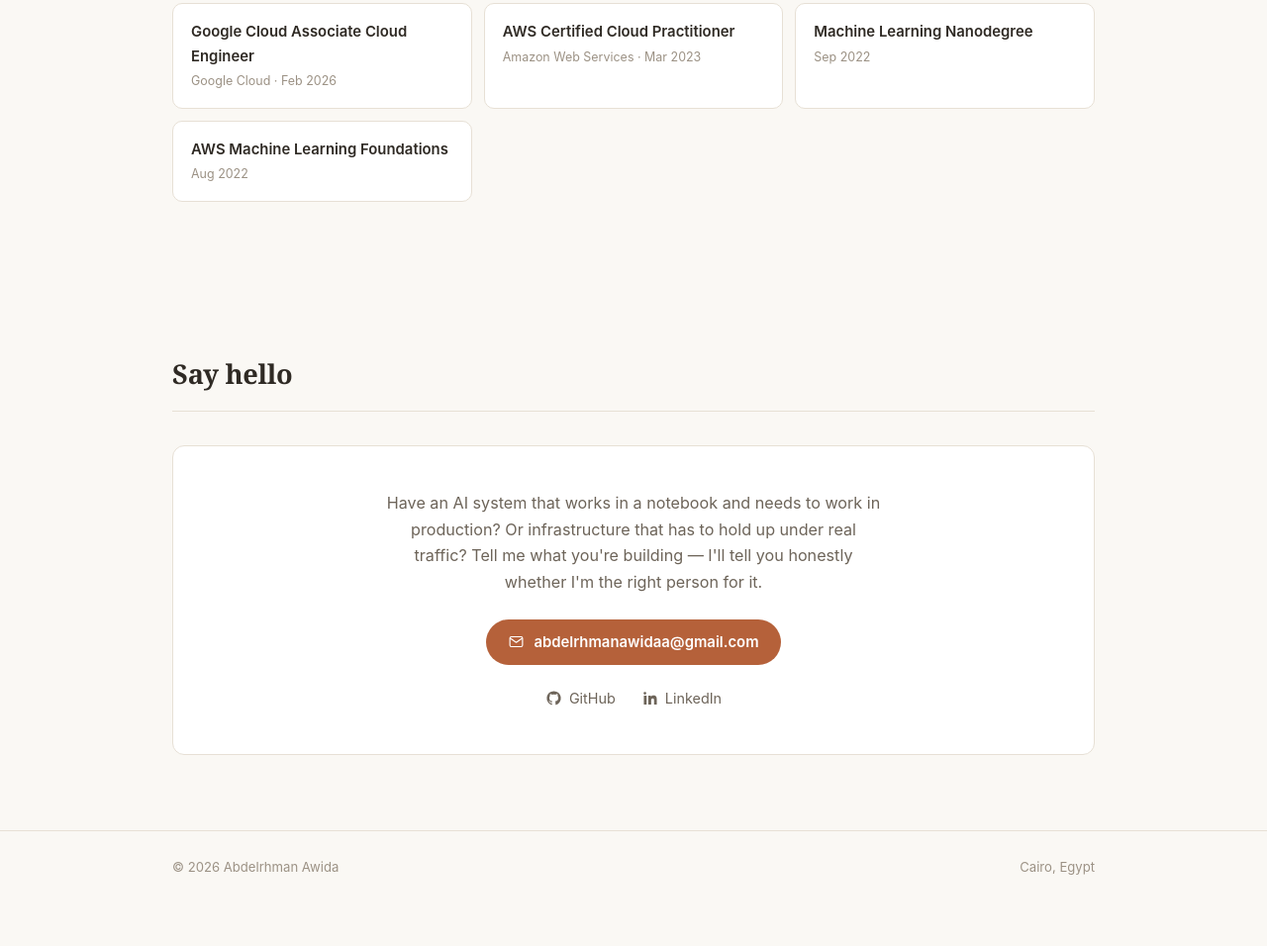
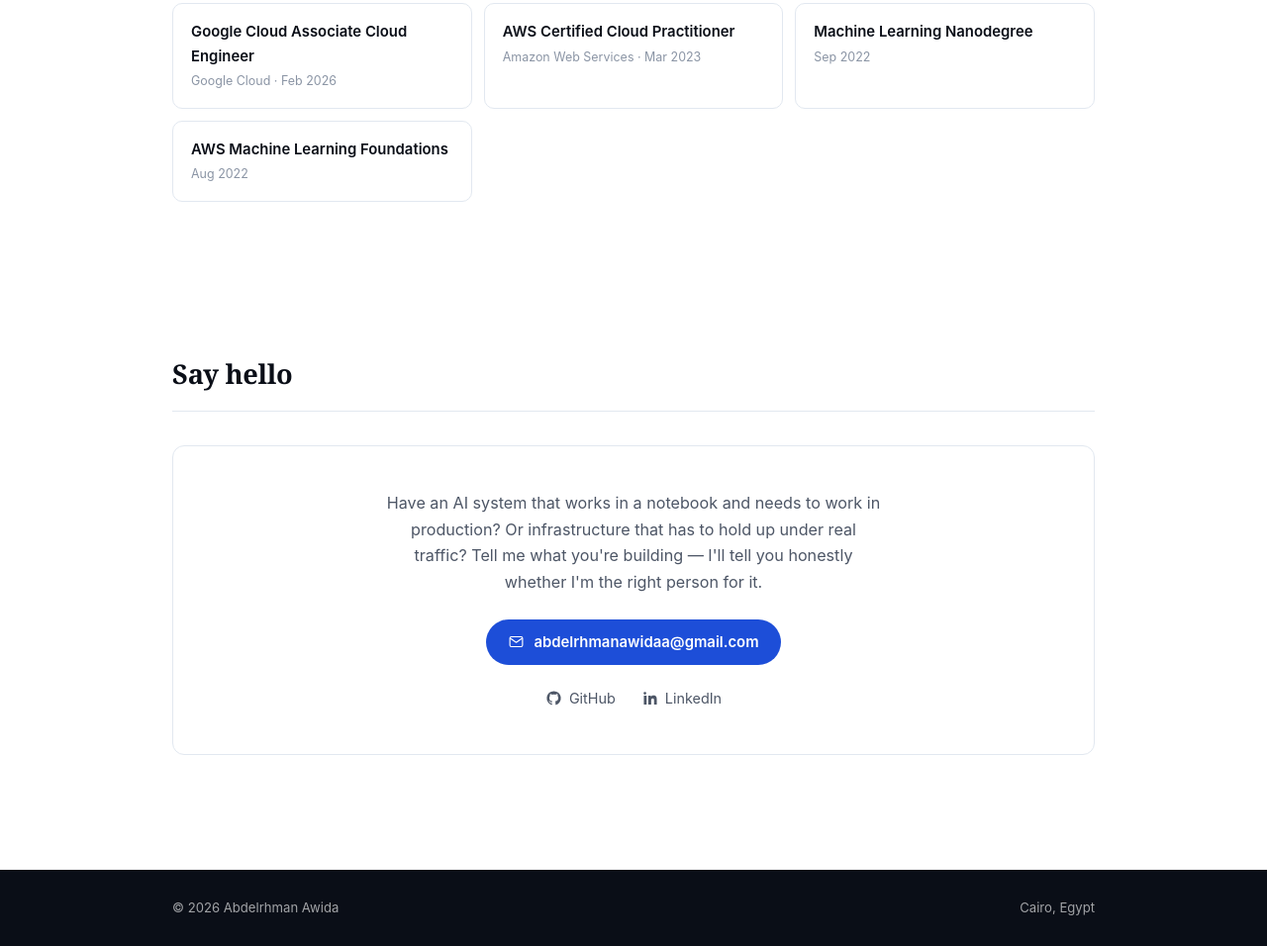
Before and after one commit to abdelrhmanawidaa/abdelrhmanawidaa.github.io, a plain HTML site: page index.html in a window 1280 px wide. Shown: the part 4436-5392 px from the top of the page at 99% size. Before the commit the page ends 5349 px from the top, so only its background shows below. Drawn offline with Linux system fonts and the light colour scheme.

Commit message:
Switch palette to white, blue, and black
Replace the warm paper/terracotta tokens with a white background,
near-black text, and a blue accent. Anchor the page with a black
footer bar and recolor the favicon to match.


Claude-Session: https://claude.ai/code/session_01B8iS7BPXy2Ma1MnuHSHpnU

Co-authored-by: Claude <noreply@anthropic.com>

```diff
--- a/index.html
+++ b/index.html
@@ -8,7 +8,7 @@
 <meta property="og:title" content="Abdelrhman Awida — AI Solutions Engineer">
 <meta property="og:description" content="I close the gap between a working AI demo and a production system. LLM automation, MCP servers, and cloud infrastructure on AWS & GCP.">
 <meta property="og:type" content="website">
-<meta name="theme-color" content="#faf8f4">
+<meta name="theme-color" content="#ffffff">
 <link rel="icon" href="favicon.svg" type="image/svg+xml">
 <link rel="stylesheet" href="style.css">
 </head>
--- a/style.css
+++ b/style.css
@@ -1,15 +1,15 @@
 :root {
-  /* Warm paper palette — personal, not corporate */
-  --bg: #faf8f4;
-  --bg-soft: #f3efe8;
+  /* White, blue, black */
+  --bg: #ffffff;
+  --bg-soft: #f3f6fb;
   --card: #ffffff;
-  --border: #e7e0d5;
-  --border-strong: #d8cfc0;
-  --text: #2f2a24;
-  --text-dim: #6d6459;
-  --text-faint: #9c9285;
-  --accent: #b5613a;
-  --accent-soft: #f6ece5;
+  --border: #e2e8f0;
+  --border-strong: #c7d2e0;
+  --text: #0a0e17;
+  --text-dim: #4d5666;
+  --text-faint: #8b95a5;
+  --accent: #1d4ed8;
+  --accent-soft: #eef3fe;
 
   --serif: Georgia, "Iowan Old Style", "Times New Roman", serif;
   --sans: -apple-system, BlinkMacSystemFont, "Segoe UI", Roboto, "Helvetica Neue", Arial, sans-serif;
@@ -41,7 +41,7 @@ body {
   position: sticky;
   top: 0;
   z-index: 100;
-  background: rgba(250, 248, 244, 0.85);
+  background: rgba(255, 255, 255, 0.88);
   backdrop-filter: blur(10px);
   border-bottom: 1px solid var(--border);
 }
@@ -165,7 +165,7 @@ body {
   background: var(--accent);
   color: #fff;
 }
-.btn-primary:hover { background: #9d5231; }
+.btn-primary:hover { background: #163fad; }
 
 .btn-ghost {
   border: 1px solid var(--border-strong);
@@ -489,14 +489,15 @@ body {
 
 /* ---------- Footer ---------- */
 .site-footer {
-  border-top: 1px solid var(--border);
-  padding: 26px 0;
+  background: var(--text);
+  padding: 28px 0;
+  margin-top: 40px;
 }
 
 .footer-inner {
   display: flex;
   justify-content: space-between;
-  color: var(--text-faint);
+  color: rgba(255, 255, 255, 0.62);
   font-size: 0.82rem;
 }
 
```
Also changed, not shown: favicon.svg.
